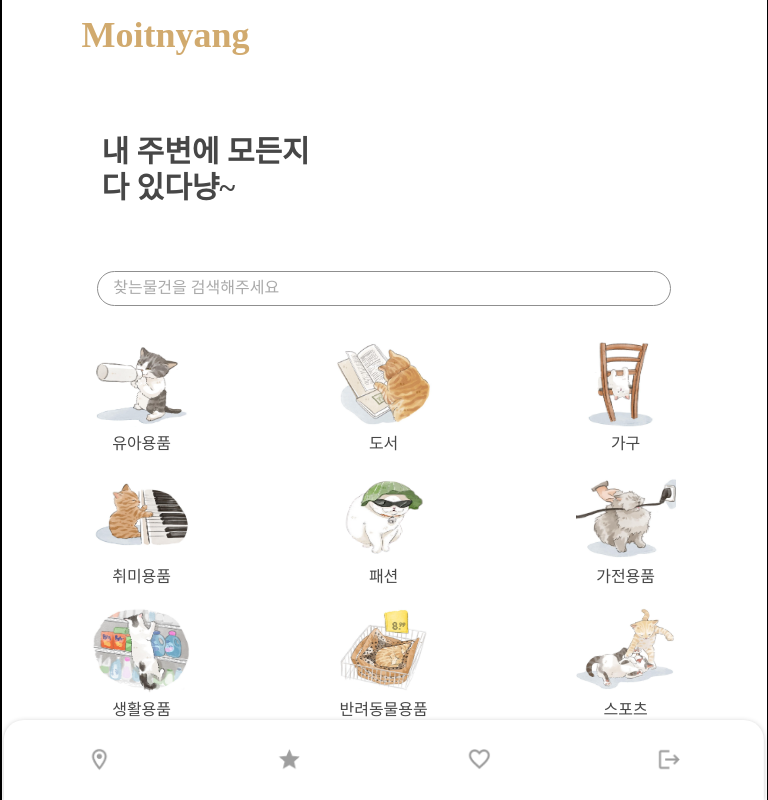
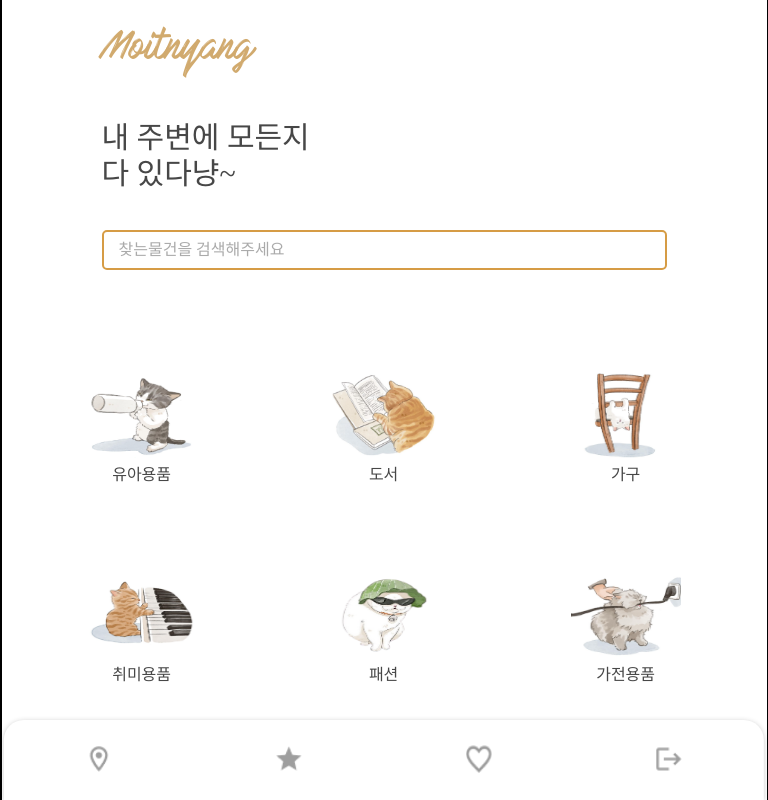
Before and after one commit to moitnyang/moitnyang, a Next.js app: page /src/First in a window 768 px wide. Built offline with nearby package versions, Linux system fonts and the light colour scheme; no server answers; a web font is replaced by a local one.

Commit message:
반응형및최종

```diff
--- a/pages/src/First.js
+++ b/pages/src/First.js
@@ -68,10 +68,10 @@ function First() {
             </section>
             <nav className={styles.bottomMenu}>
                 <ul>
-                    <li><Image src={"/images/map.png"} alt="" width={25} height={25} onClick={() => mapMenuClick()} priority/></li>
-                    <li><Image src={"/images/hot.png"} alt="" width={25} height={25} onClick={() => hotMenuClick()} priority/></li>
-                    <li><Image src={"/images/like.png"} alt="" width={25} height={25} onClick={() => LikesMenuClick()} priority/></li>
-                    <li><Image src={"/images/logOut.png"} width={25} height={25} alt="" onClick={() => { logOutFn() }} priority/></li>
+                    <li><Image src={"/images/map.png"} alt="" width={50} height={50} onClick={() => mapMenuClick()} priority/></li>
+                    <li><Image src={"/images/hot.png"} alt="" width={50} height={25} onClick={() => hotMenuClick()} priority/></li>
+                    <li><Image src={"/images/like.png"} alt="" width={50} height={50} onClick={() => LikesMenuClick()} priority/></li>
+                    <li><Image src={"/images/logOut.png"} width={50} height={50} alt="" onClick={() => { logOutFn() }} priority/></li>
                 </ul>
             </nav>
 
--- a/styles/first.module.scss
+++ b/styles/first.module.scss
@@ -11,42 +11,48 @@
     src: url('../fonts/mark_my_words.ttf');
 }
 
-.firstHeader{
+.firstHeader {
     display: flex;
     align-items: center;
     height: 70px;
     position: relative;
     padding: 1.5rem;
     font-family: 'Logo';
-    >p{
+
+    >p {
         font-size: 22px;
         font-weight: 500;
         color: rgb(209, 170, 110);
     }
 }
-.mainViewBox{
+
+.mainViewBox {
     font-family: 'Dovemayo_gothic';
     display: flex;
     width: 100%;
     height: 70px;
     padding-left: 40px;
     margin: 20px auto 10px;
-    >p{
+
+    >p {
         width: 50%;
         font-size: 24px;
         margin: auto 0;
         line-height: 1.2;
         flex-shrink: 1;
     }
-    >div{
+
+    >div {
         width: 50%;
-        >img{
+
+        >img {
             display: block;
             width: 100%;
             height: 100%;
         }
     }
 }
+
 .category {
     width: 95%;
     height: 290px;
@@ -54,16 +60,19 @@
     display: flex;
     flex-wrap: wrap;
     align-items: center;
+
     figure {
         width: 33.3%;
         display: flex;
         flex-direction: column;
         align-items: center;
+
         img {
             width: 47px;
             height: 47px;
             cursor: pointer;
         }
+
         figcaption {
             font-family: 'Dovemayo_gothic';
             margin-top: 5px;
@@ -74,16 +83,17 @@
 
 .SearchCon {
     width: 100%;
-    height: 9vh;
     padding: 0px 1.5rem 1rem;
     display: flex;
     justify-content: space-between;
     align-items: center;
+
     >form {
         position: relative;
         width: 100%;
         display: flex;
         justify-content: center;
+
         input[type="search"] {
             outline: none;
             height: 40px;
@@ -95,27 +105,32 @@
             background-color: transparent;
             font-size: 16px;
             color: black;
-            &::placeholder{
-                color: rgba(85, 85, 85,0.5);
+
+            &::placeholder {
+                color: rgba(85, 85, 85, 0.5);
             }
         }
+
         >button {
             position: absolute;
             right: -10%;
             bottom: 25%;
+
             >.search {
                 color: rgb(90, 90, 90);
             }
         }
     }
+
     >.logOut {
         margin-left: 5px;
     }
 }
+
 .bottomMenu {
     max-width: 767px;
     width: 99%;
-    height: 10vh;
+    height: 50px;
     background: #FFFFFF;
     box-shadow: 0px 1px 5px rgba(40, 40, 40, 0.25);
     border-radius: 20px 20px 0px 0px;
@@ -123,76 +138,94 @@
     bottom: 0;
     left: 50%;
     transform: translateX(-50%);
+
     ul {
         display: flex;
         justify-content: space-around;
         align-items: center;
         height: 100%;
         width: 100%;
+
         li {
             display: flex;
             flex-direction: column;
             align-items: center;
             list-style: none;
             font-family: 'Dovemayo_gothic';
+
             img {
                 margin-bottom: 2px;
+                width: 25px;
+                height: 25px;
             }
         }
     }
 }
+
 @media all and (min-width:480px) and (max-width:768px) {
-    .firstHeader{
+
+    .firstHeader {
         display: flex;
         align-items: center;
         height: 70px;
         position: relative;
-        padding: 1.5rem 1.5rem 1.5rem 80px;
-        font-family: 'Dovemayo_gothic';
-        >p{
+        padding: 50px 100px;
+        font-family: 'Logo';
+
+        >p {
             font-size: 36px;
-            font-weight: bold;
+            font-weight: 500;
+            color: rgb(209, 170, 110);
         }
     }
-    .mainViewBox{
+
+    .mainViewBox {
         font-family: 'Dovemayo_gothic';
         display: flex;
         width: 100%;
-        height: 20vh;
-        padding: 20px 1.5rem 20px 100px;
-        >p{
+        height: 70px;
+        padding-left: 100px;
+        margin: 20px auto 10px;
+
+        >p {
             width: 50%;
             font-size: 30px;
-            font-weight: bold;
             margin: auto 0;
+            line-height: 1.2;
             flex-shrink: 1;
         }
-        >div{
+
+        >div {
             width: 50%;
-            >img{
+
+            >img {
                 display: block;
                 width: 100%;
                 height: 100%;
             }
         }
     }
+
     .category {
         width: 95%;
-        height: 50vh;
-        margin: 0 auto;
+        height: 600px;
+        margin: 30px auto 0;
         display: flex;
         flex-wrap: wrap;
         align-items: center;
+
         figure {
             width: 33.3%;
             display: flex;
             flex-direction: column;
             align-items: center;
+
             img {
-                width: 100px;
+                width: 110px;
                 height: 85px;
                 cursor: pointer;
             }
+
             figcaption {
                 font-family: 'Dovemayo_gothic';
                 margin-top: 5px;
@@ -200,42 +233,85 @@
             }
         }
     }
+
     .SearchCon {
         width: 100%;
-        height: 9vh;
-        padding: 0px 1.5rem 1rem;
+        padding: 30px 100px;
         display: flex;
         justify-content: space-between;
         align-items: center;
+
         >form {
             position: relative;
             width: 100%;
             display: flex;
             justify-content: center;
+
             input[type="search"] {
                 outline: none;
-                height: 35px;
-                width: 80%;
-                border: 1px solid rgb(143, 143, 143);
-                border-radius: 20px;
-                padding: 0 15px;
+                height: 40px;
+                width: 100%;
+                border: 2px solid rgb(214, 156, 69);
+                border-radius: 5px;
+                padding: 3px 15px;
                 font-family: 'Dovemayo_gothic';
                 background-color: transparent;
                 font-size: 16px;
                 color: black;
+
+                &::placeholder {
+                    color: rgba(85, 85, 85, 0.5);
+                }
             }
+
             >button {
                 position: absolute;
                 right: -10%;
                 bottom: 25%;
+
                 >.search {
                     color: rgb(90, 90, 90);
                 }
             }
         }
+
         >.logOut {
             margin-left: 5px;
         }
     }
 
+    .bottomMenu {
+        max-width: 767px;
+        width: 99%;
+        height: 80px;
+        background: #FFFFFF;
+        box-shadow: 0px 1px 5px rgba(40, 40, 40, 0.25);
+        border-radius: 20px 20px 0px 0px;
+        position: fixed;
+        bottom: 0;
+        left: 50%;
+        transform: translateX(-50%);
+
+        ul {
+            display: flex;
+            justify-content: space-around;
+            align-items: center;
+            height: 100%;
+            width: 100%;
+
+            li {
+                display: flex;
+                flex-direction: column;
+                align-items: center;
+                list-style: none;
+                font-family: 'Dovemayo_gothic';
+
+                img {
+                    margin-bottom: 2px;
+                    width: 30px;
+                    height: 30px;
+                }
+            }
+        }
+    }
 }
```
